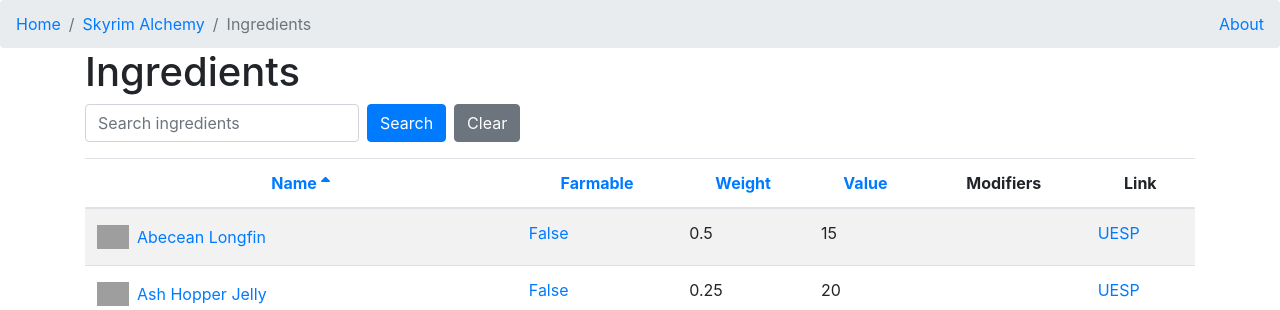
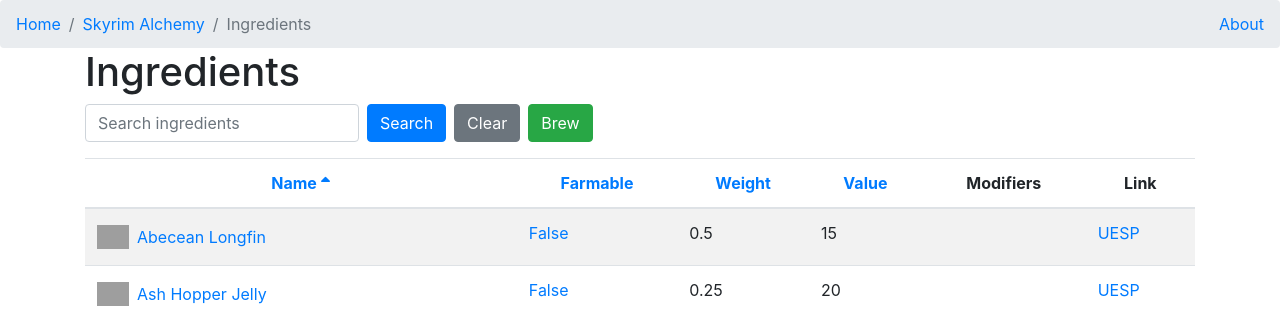
Before and after one commit to jffordem/Alchemy, a Flask app: page /skyrim/ingredients in a window 1280 px wide. Shown: the top 310 px of the page. Run offline with Flask 3, Linux system fonts and the light colour scheme; some libraries are stand-ins or nearby versions; grey boxes are pictures that could not be loaded.

Commit message:
Add brew button to ingredients.

```diff
--- a/app.py
+++ b/app.py
@@ -137,7 +137,7 @@
     return json.dumps({'potions': potions, 'ingredients': ingredient_names})
 
 
-@app.route('/skyrim/potions')
+@app.route('/skyrim/potions', methods=['GET'])
 def skyrim_potions():
     def get_ingredients() -> list[Ingredient]:
         if 'ingredients' in request.args:
@@ -153,6 +153,14 @@
     ingredients = get_ingredients()
     potions = Potion.brew(ingredients)
     return render_template('potions.html', potions=potions[:limit], ingredients=ingredients)
+
+
+@app.route('/skyrim/potions', methods=['POST'])
+def skyrim_potions_post():
+    ingredient_names = request.form.get('ingredients', '').split(',')
+    ingredients = [get_ingredient_by_name(name) for name in ingredient_names if get_ingredient_by_name(name)]
+    potions = Potion.brew(ingredients)
+    return render_template('potions.html', potions=potions, ingredients=ingredients)
 
 
 @app.route("/madlibs")
--- a/templates/ingredients.html
+++ b/templates/ingredients.html
@@ -32,12 +32,16 @@
                     <a class="breadcrumb-right" href="{{url_for('about')}}">About</a>
                 </nav>
 
-                <nav class="mt-5" aria-label="ingredients table">
+                <nav class="mt-5 d-flex justify-content-between align-items-center" aria-label="ingredients table">
                     <h1>Ingredients</h1>
-                    <form method="get" action="{{ url_for('skyrim_ingredients') }}" class="form-inline mb-3">
+                </nav>
+                <nav aria-label="ingredients table">
+                    <form method="post" action="{{ url_for('skyrim_potions') }}" class="form-inline mb-3">
                         <input type="text" name="search" class="form-control mr-2" placeholder="Search ingredients" value="{{ request.args.get('search', '') }}">
-                        <button type="submit" class="btn btn-primary mr-2">Search</button>
-                        <a href="{{ url_for('skyrim_ingredients') }}" class="btn btn-secondary">Clear</a>
+                        <button type="submit" formaction="{{ url_for('skyrim_ingredients') }}" formmethod="get" class="btn btn-primary mr-2">Search</button>
+                        <a href="{{ url_for('skyrim_ingredients') }}" class="btn btn-secondary mr-2">Clear</a>
+                        <input type="hidden" name="ingredients" value="{{ ingredients | map(attribute='name') | join(',') }}">
+                        <button type="submit" class="btn btn-success">Brew</button>
                     </form>
                     <table class="table table-striped">
                         <thead>
```
